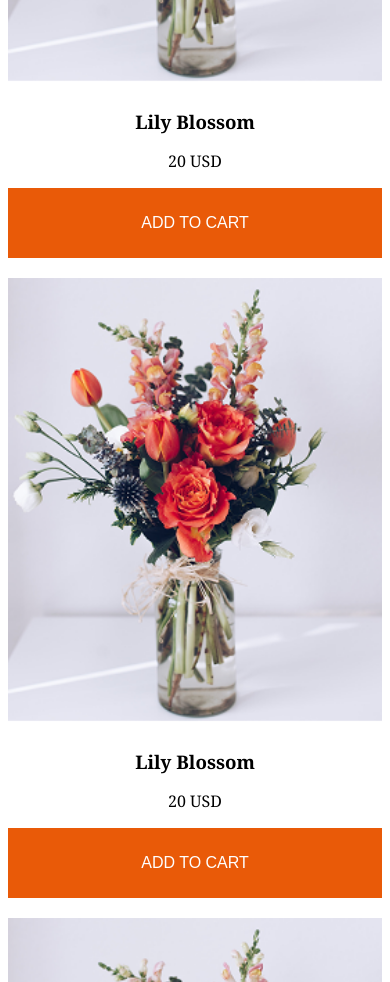
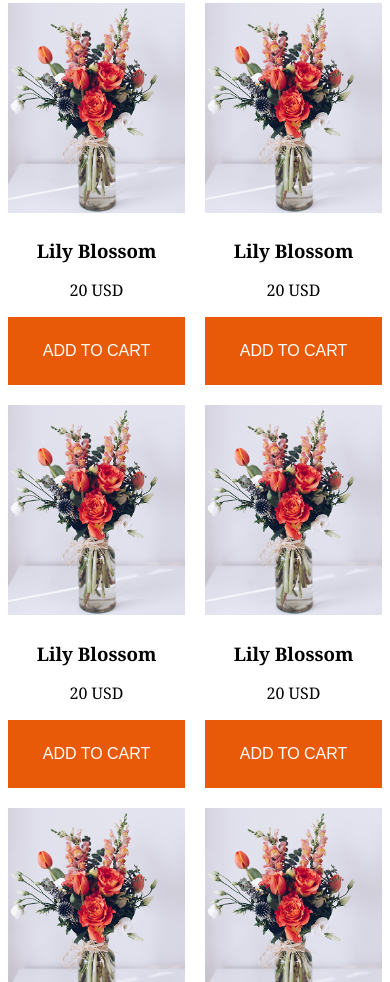
Before and after one commit to mdsujonislam666/assignment02module12, a plain HTML site: page index.html in a window 390 px wide. Shown: the part 1675-2657 px from the top of the page. Drawn offline with Linux system fonts and the light colour scheme.

Commit message:
last currection for assignment 02

```diff
--- a/index.html
+++ b/index.html
@@ -80,7 +80,7 @@
                         <img class="card-image" src="images/sample-flower-image.png" alt="">
                         <h3>Lily Blossom</h3>
                         <p>20 USD</p>
-                        <button class="btn-primary">ADD TO CART</button>
+                        <button class="btn-primary card-btn">ADD TO CART</button>
                     </div>
                 </div>
                 <div class="ourPlant-card-content">
@@ -88,7 +88,7 @@
                         <img class="card-image" src="images/sample-flower-image.png" alt="">
                         <h3>Lily Blossom</h3>
                         <p>20 USD</p>
-                        <button class="btn-primary">ADD TO CART</button>
+                        <button class="btn-primary card-btn">ADD TO CART</button>
                     </div>
                 </div>
                 <div class="ourPlant-card-content">
@@ -96,7 +96,7 @@
                         <img class="card-image" src="images/sample-flower-image.png" alt="">
                         <h3>Lily Blossom</h3>
                         <p>20 USD</p>
-                        <button class="btn-primary">ADD TO CART</button>
+                        <button class="btn-primary card-btn">ADD TO CART</button>
                     </div>
                 </div>
                 <div class="ourPlant-card-content">
@@ -104,7 +104,7 @@
                         <img class="card-image" src="images/sample-flower-image.png" alt="">
                         <h3>Lily Blossom</h3>
                         <p>20 USD</p>
-                        <button class="btn-primary">ADD TO CART</button>
+                        <button class="btn-primary card-btn">ADD TO CART</button>
                     </div>
                 </div>
                 <div class="ourPlant-card-content">
@@ -112,7 +112,7 @@
                         <img class="card-image" src="images/sample-flower-image.png" alt="">
                         <h3>Lily Blossom</h3>
                         <p>20 USD</p>
-                        <button class="btn-primary">ADD TO CART</button>
+                        <button class="btn-primary card-btn">ADD TO CART</button>
                     </div>
                 </div>
                 <div class="ourPlant-card-content">
@@ -120,7 +120,7 @@
                         <img class="card-image" src="images/sample-flower-image.png" alt="">
                         <h3>Lily Blossom</h3>
                         <p>20 USD</p>
-                        <button class="btn-primary">ADD TO CART</button>
+                        <button class="btn-primary card-btn">ADD TO CART</button>
                     </div>
                 </div>
                 <div class="ourPlant-card-content">
@@ -128,7 +128,7 @@
                         <img class="card-image" src="images/sample-flower-image.png" alt="">
                         <h3>Lily Blossom</h3>
                         <p>20 USD</p>
-                        <button class="btn-primary">ADD TO CART</button>
+                        <button class="btn-primary card-btn">ADD TO CART</button>
                     </div>
                 </div>
                 <div class="ourPlant-card-content">
@@ -136,7 +136,7 @@
                         <img class="card-image" src="images/sample-flower-image.png" alt="">
                         <h3>Lily Blossom</h3>
                         <p>20 USD</p>
-                        <button class="btn-primary">ADD TO CART</button>
+                        <button class="btn-primary card-btn">ADD TO CART</button>
                     </div>
                 </div>
             </section>
--- a/styles/style.css
+++ b/styles/style.css
@@ -15,7 +15,6 @@
     background-color: #E95A08;
     color: white;
     font-size: 1em;
-    padding: 26px 50px;
     border: none;
     width: 100%;
 }
@@ -114,7 +113,9 @@
     max-width: 1140px;
     margin: 0 auto;
 }
-
+.card-btn{
+    padding: 26px 50px;
+}
 
 .our-plants {
     max-width: 1140px;
@@ -218,6 +219,7 @@
 .bloom-content h3, a{
     color: white;
 }
+
 
 /* ana */
 .ana-content h3 ,a{
@@ -352,9 +354,14 @@
     /* our plants responsive */
     .ourPlant-card-container {
         display: grid;
-        grid-template-columns: repeat(1, 1fr);
+        grid-template-columns: repeat(2, 1fr);
     }
-
+    .card-btn{
+        padding: 25px 25px;
+    }
+    .comnon-title{
+        font-size: 2.5rem;
+    }
     .card-image {
         width: 100%;
     }
@@ -393,6 +400,7 @@
     .image-container{
         grid-template-columns: repeat(1, 1fr);
         grid-template-rows: repeat(1, 1fr);
+        margin-top: 10px;
     }
     .zabo-content h3{
         font-size: 1.5rem;
@@ -400,6 +408,10 @@
     .zabo-content a{
         font-size: 1rem;
     }
+    .bloom-image, .ana-image{
+        width: 108%;
+    }
+
 
     /* colorful section responsive */
     .colorful-discription{
@@ -407,7 +419,7 @@
     }
     .colorful-primary{
         width: 150px;
-        padding: 20px 40px;
+        padding: 20px 25px;
     }
     .colorful-titler{
         font-size: 2rem;
```
